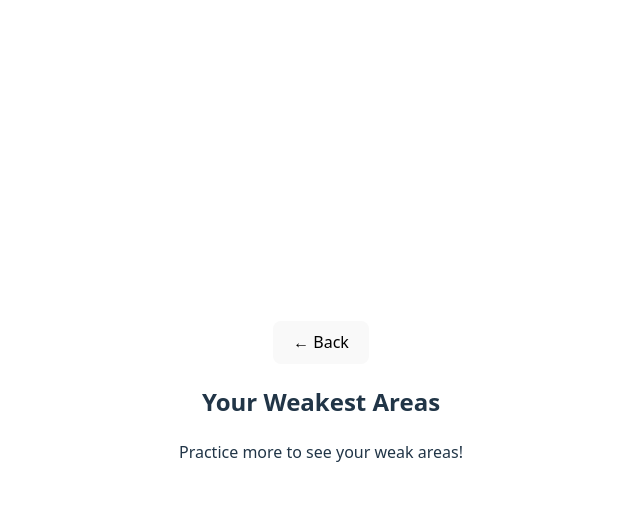
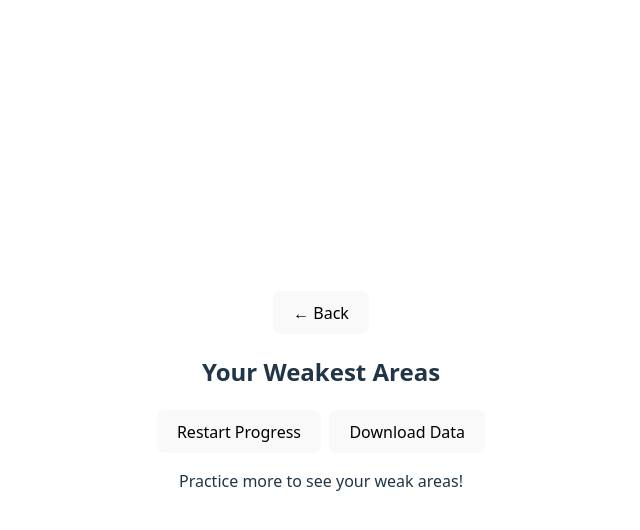
Before and after one commit to YaswanthDasamandam/MemoryApp, a React (Vite) app in the folder memory-app/: page / in a window 1280 px wide. Both pictures are taken after a click on the button "View Progress". Shown: the top 530 px of the page, without its empty margins (319-959 px from the left). Built offline with nearby package versions, Linux system fonts and the light colour scheme.

Commit message:
Analytics download and restart data

```diff
--- a/memory-app/src/App.jsx
+++ b/memory-app/src/App.jsx
@@ -247,10 +247,29 @@ function ProgressPage({ onBack, getStats }) {
     .sort((a, b) => a.accuracy - b.accuracy)
     .slice(0, 3);
 
+  function handleRestart() {
+    localStorage.removeItem('memoryStats');
+    window.location.reload();
+  }
+
+  function handleDownload() {
+    const dataStr = "data:text/json;charset=utf-8," + encodeURIComponent(JSON.stringify(stats, null, 2));
+    const downloadAnchorNode = document.createElement('a');
+    downloadAnchorNode.setAttribute("href", dataStr);
+    downloadAnchorNode.setAttribute("download", "memoryStats.json");
+    document.body.appendChild(downloadAnchorNode);
+    downloadAnchorNode.click();
+    downloadAnchorNode.remove();
+  }
+
   return (
     <div>
       <button onClick={onBack}>← Back</button>
       <h2>Your Weakest Areas</h2>
+      <div style={{ marginBottom: 16 }}>
+        <button onClick={handleRestart} style={{ marginRight: 8 }}>Restart Progress</button>
+        <button onClick={handleDownload}>Download Data</button>
+      </div>
       {weakestDigits.length === 0 && weakestSounds.length === 0 && (
         <p>Practice more to see your weak areas!</p>
       )}
```
